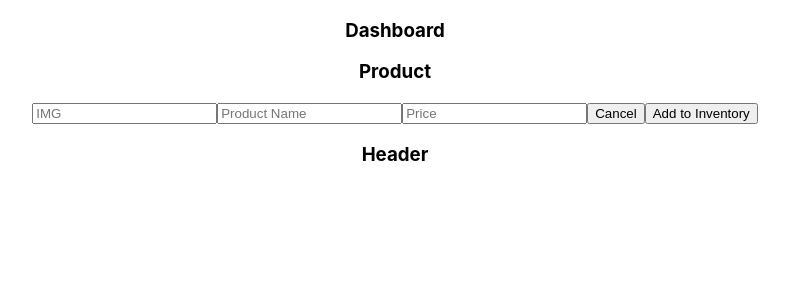
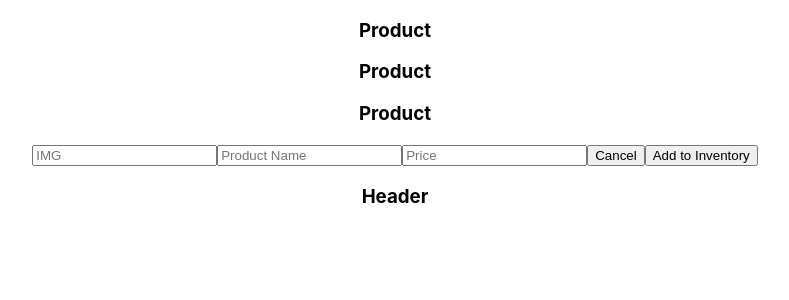
Before and after one commit to micahhowe/shelfie, a React (Create React App) app: page / in a window 1280 px wide. Shown: the top 300 px of the page, without its empty margins (245-1034 px from the left). Built offline with nearby package versions, Linux system fonts and the light colour scheme.

Commit message:
now mapping over each product

```diff
--- a/src/App.js
+++ b/src/App.js
@@ -12,14 +12,27 @@ class App extends Component {
       this.state = {
         inputValue1: '',
         inputValue2: '',
-        inputValue3: ''
-      }
+        inputValue3: '',
+        inventoryList: [
+          { name:"runningShoes",
+            price: 29.99,
+            image: "http://www.ireknit.com/images/product/zxflux-0617-02_2.jpg"
+          },
+          { name:"dressShoes",
+            price: 25.99,
+            image: "https://anthonysfashion-v1539209467.websitepro-cdn.com/wp-content/uploads/shoes-placeholder-300x300.jpg"
+          },
+          { name:"Moccies",
+            price: 19.99,
+            image: "https://cdn.shopify.com/s/files/1/0329/8469/products/womens-embossed-floral-moccasin-shoes-1.jpg?v=1483026666"
+          }
+        ]
   }
+}
   render(){
       return (
         <div className="App">
-        <Dashboard />
-        <Product />
+        <Dashboard inventoryList={this.state.inventoryList}/>
         <Form />
         <Header />
         </div>
--- a/src/Components/Dashboard.js
+++ b/src/Components/Dashboard.js
@@ -1,11 +1,16 @@
 import React, { Component } from 'react'
+import Product from "./Product"
 
 export default class Dashboard extends Component {
     render (){
         return (
         <div className="dashboard">
-         <h3>Dashboard</h3>
-        </div>
+        {this.props.inventoryList.map(el => (
+            <Product
+            //I need to pass down everything that might need to be used by the meme component
+
+            />
+))}         </div>
       )
     }
 }
```
